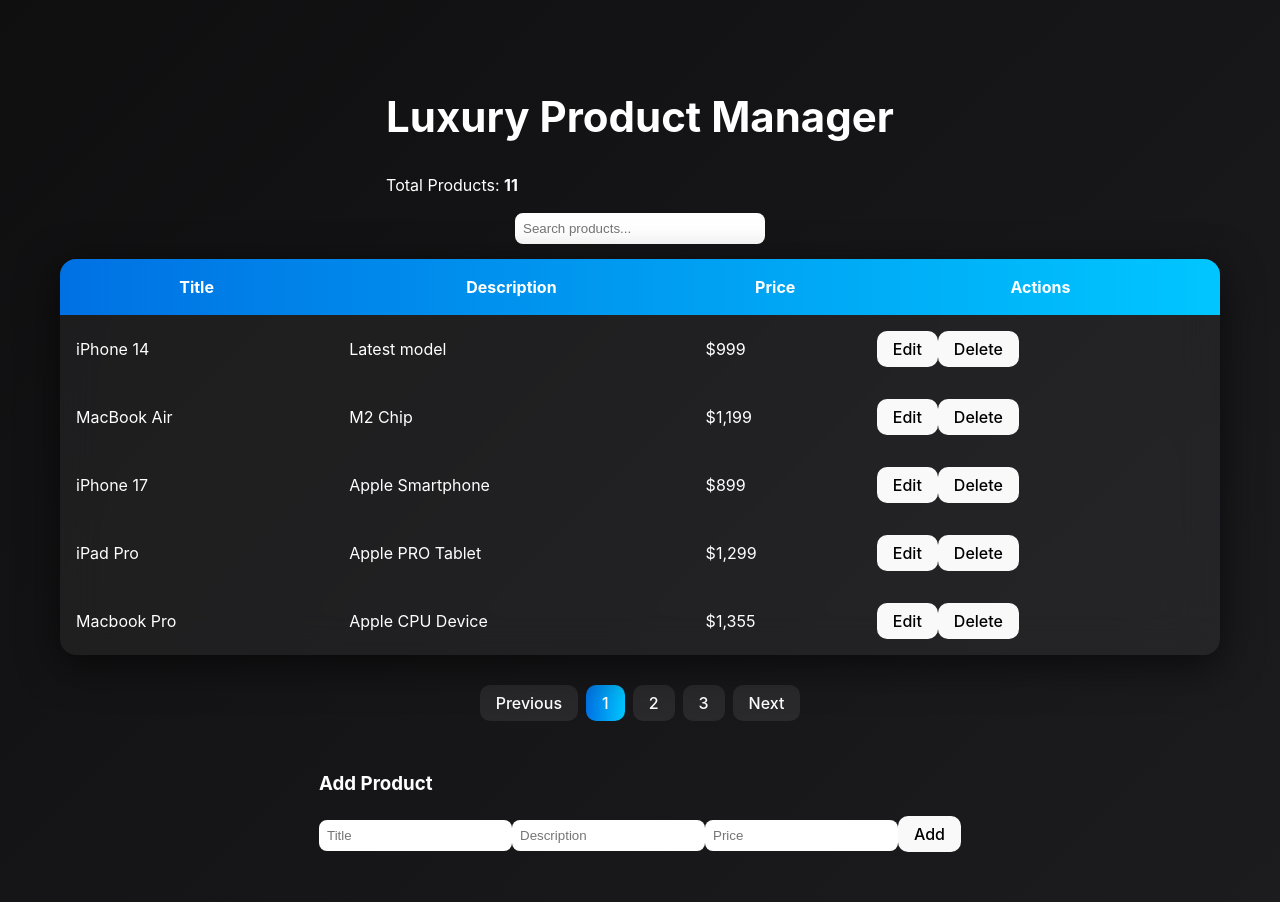
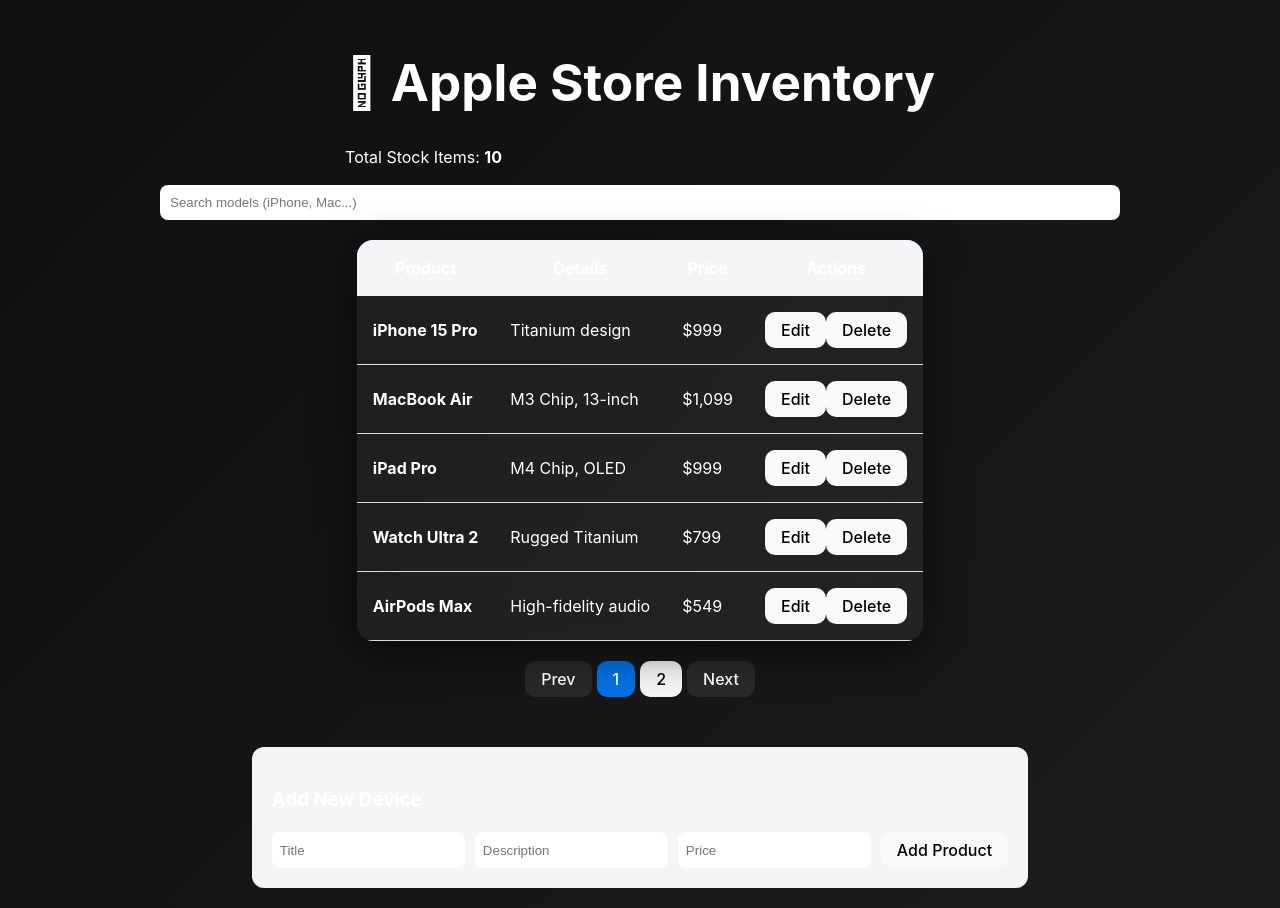
Before and after one commit to henriisaj5-web/reactproject, a React (Vite) app: page / in a window 1280 px wide. Built offline with nearby package versions, Linux system fonts and the light colour scheme; data requests are answered from the project's data file.

Commit message:
fix: resolve port 3000 conflict and fix same-product pagination bug

```diff
--- a/db.json
+++ b/db.json
@@ -1,70 +1,14 @@
 {
   "posts": [
-    {
-      "id": "1",
-      "title": "iPhone 14",
-      "description": "Latest model",
-      "price": 999
-    },
-    {
-      "id": "2",
-      "title": "MacBook Air",
-      "description": "M2 Chip",
-      "price": 1199
-    },
-    {
-      "id": "b1d6",
-      "title": "iPhone 17",
-      "description": "Apple Smartphone",
-      "price": 899
-    },
-    {
-      "id": "7db5",
-      "title": "iPad Pro",
-      "description": "Apple PRO Tablet",
-      "price": 1299
-    },
-    {
-      "id": "4f32",
-      "title": "Macbook Pro",
-      "description": "Apple CPU Device",
-      "price": 1355
-    },
-    {
-      "id": "b9ba",
-      "title": "Airpods Pro",
-      "description": "Apple Headphones",
-      "price": 249
-    },
-    {
-      "id": "b903",
-      "title": "Airpods Max",
-      "description": "Apple Headphones",
-      "price": 255
-    },
-    {
-      "id": "40a0",
-      "title": "Airpods Pro",
-      "description": "Apple Headphones",
-      "price": 249
-    },
-    {
-      "id": "4ae7",
-      "title": "Macbook Pro",
-      "description": "Apple CPU",
-      "price": 1599
-    },
-    {
-      "id": "2dd3",
-      "title": "iPad Air",
-      "description": "Apple Tablet",
-      "price": 999
-    },
-    {
-      "id": "16b0",
-      "title": "Airpods Pro",
-      "description": "Apple headphones",
-      "price": 249
-    }
+    { "id": "1", "title": "iPhone 15 Pro", "description": "Titanium design", "price": 999 },
+    { "id": "2", "title": "MacBook Air", "description": "M3 Chip, 13-inch", "price": 1099 },
+    { "id": "3", "title": "iPad Pro", "description": "M4 Chip, OLED", "price": 999 },
+    { "id": "4", "title": "Watch Ultra 2", "description": "Rugged Titanium", "price": 799 },
+    { "id": "5", "title": "AirPods Max", "description": "High-fidelity audio", "price": 549 },
+    { "id": "6", "title": "Mac Studio", "description": "M2 Max, Desktop", "price": 1999 },
+    { "id": "7", "title": "Apple TV 4K", "description": "Dolby Vision", "price": 129 },
+    { "id": "8", "title": "HomePod", "description": "Siri Speaker", "price": 299 },
+    { "id": "9", "title": "iMac 24-inch", "description": "4.5K Retina Display", "price": 1299 },
+    { "id": "10", "title": "Vision Pro", "description": "Spatial Computing", "price": 3499 }
   ]
 }
--- a/src/App.tsx
+++ b/src/App.tsx
@@ -8,14 +8,15 @@
   price: number;
 }
 
-const API_BASE = "http://localhost:3000/posts";
+const envBase = (import.meta.env.VITE_API_BASE || "http://localhost:3001").replace(/\/$/, "");
+const API_BASE = `${envBase}/posts`;
 const ITEMS_PER_PAGE = 5;
 
 export default function App() {
   const [products, setProducts] = useState<Product[]>([]);
   const [currentPage, setCurrentPage] = useState<number>(1);
   const [totalPages, setTotalPages] = useState<number>(1);
-  const [totalItems, setTotalItems] = useState<number>(0); // Added for visibility
+  const [totalItems, setTotalItems] = useState<number>(0);
   const [loading, setLoading] = useState<boolean>(false);
   const [searchTerm, setSearchTerm] = useState<string>("");
 
@@ -27,31 +28,31 @@
     try {
       setLoading(true);
 
-      const searchQuery = searchTerm ? `&q=${searchTerm}` : "";
-      // Added _total=true which some v1.0 versions use to trigger the header
-      const url = `${API_BASE}?_page=${currentPage}&_limit=${ITEMS_PER_PAGE}${searchQuery}`;
+      const searchQuery = searchTerm ? `&q=${encodeURIComponent(searchTerm)}` : "";
+
+      // UNIVERSAL PAGINATION LOGIC:
+      // We send _page/_limit (Old Server) AND _start/_end (New Server)
+      // One of these WILL work regardless of your json-server version.
+      const start = (currentPage - 1) * ITEMS_PER_PAGE;
+      const end = start + ITEMS_PER_PAGE;
+
+      const url = `${API_BASE}?_page=${currentPage}&_limit=${ITEMS_PER_PAGE}&_start=${start}&_end=${end}${searchQuery}`;
+
+      console.log("Fetching Page:", currentPage, "URL:", url);
 
       const res = await fetch(url);
+      if (!res.ok) throw new Error("Server not responding");
+
       const data = await res.json();
 
-      // Look for the header (standard way)
       const countHeader = res.headers.get("X-Total-Count");
-
       if (countHeader) {
         const total = Number(countHeader);
         setTotalItems(total);
         setTotalPages(Math.ceil(total / ITEMS_PER_PAGE));
       } else {
-        // FALLBACK: If header is missing, we estimate
-        // If we got a full page of results (5), assume there might be another page
-        // If we got fewer than 5, we know we are at the end.
-        if (data.length === ITEMS_PER_PAGE) {
-          setTotalPages(currentPage + 1);
-        } else {
-          setTotalPages(currentPage);
-        }
-        // Set total items to at least what we see
-        setTotalItems(prev => Math.max(prev, (currentPage - 1) * ITEMS_PER_PAGE + data.length));
+        // Fallback for page count
+        setTotalPages(data.length < ITEMS_PER_PAGE ? currentPage : currentPage + 1);
       }
 
       setProducts(data);
@@ -68,26 +69,42 @@
 
   const handleSearch = (e: React.ChangeEvent<HTMLInputElement>) => {
     setSearchTerm(e.target.value);
-    setCurrentPage(1); // Always reset to page 1 when searching
+    setCurrentPage(1);
   };
 
-  // ================= ACTIONS =================
   const addProduct = async () => {
     if (!addForm.title || !addForm.price) return alert("Fill in required fields");
 
-    await fetch(API_BASE, {
+    const newProduct = {
+      id: Date.now().toString(),
+      title: addForm.title,
+      description: addForm.description,
+      price: Number(addForm.price)
+    };
+
+    try {
+      setLoading(true);
+      const response = await fetch(API_BASE, {
         method: "POST",
         headers: { "Content-Type": "application/json" },
-      body: JSON.stringify({ ...addForm, price: Number(addForm.price) }),
+        body: JSON.stringify(newProduct),
       });
 
+      if (response.ok) {
         setAddForm({ title: "", description: "", price: "" });
-    // If we were on page 1, fetchProducts triggers.
-    // If we added the 6th item while on page 1, fetchProducts will now see totalPages = 2
+        setSearchTerm("");
+        setCurrentPage(1);
         fetchProducts();
+      }
+    } catch (err) {
+      alert("Error adding product. Is json-server running on 3001?");
+    } finally {
+      setLoading(false);
+    }
   };
 
   const deleteProduct = async (id: string) => {
+    if(!window.confirm("Delete this item?")) return;
     await fetch(`${API_BASE}/${id}`, { method: "DELETE" });
     fetchProducts();
   };
@@ -103,37 +120,39 @@
   };
 
   return (
-    <div className="container">
+    <div className="container" style={{ padding: '20px', maxWidth: '1000px', margin: '0 auto' }}>
       <header>
-        <h2>Luxury Product Manager</h2>
-        <p>Total Products: <strong>{totalItems}</strong></p>
+        <h1> Apple Store Inventory</h1>
+        <p>Total Stock Items: <strong>{totalItems}</strong></p>
       </header>
 
       <input
         className="search-input"
         type="text"
-        placeholder="Search products..."
+        placeholder="Search models (iPhone, Mac...)"
         value={searchTerm}
         onChange={handleSearch}
+        style={{ width: '100%', padding: '10px', marginBottom: '20px' }}
       />
 
-      <table>
+      <div className="table-container">
+        <table style={{ width: '100%', borderCollapse: 'collapse' }}>
           <thead>
-          <tr>
-            <th>Title</th>
-            <th>Description</th>
+            <tr style={{ background: '#f5f5f7' }}>
+              <th>Product</th>
+              <th>Details</th>
               <th>Price</th>
               <th>Actions</th>
             </tr>
           </thead>
           <tbody>
             {loading ? (
-            <tr><td colSpan={4}>Loading...</td></tr>
+              <tr><td colSpan={4}>Updating...</td></tr>
             ) : products.length === 0 ? (
-            <tr><td colSpan={4}>No results found</td></tr>
+              <tr><td colSpan={4}>Inventory Empty</td></tr>
             ) : (
               products.map((p) => (
-              <tr key={p.id}>
+                <tr key={p.id} style={{ borderBottom: '1px solid #ddd' }}>
                   {editingId === p.id ? (
                     <>
                       <td><input value={editForm.title} onChange={e => setEditForm({...editForm, title: e.target.value})} /></td>
@@ -141,12 +160,12 @@
                       <td><input type="number" value={editForm.price} onChange={e => setEditForm({...editForm, price: e.target.value})} /></td>
                       <td>
                         <button onClick={() => saveEdit(p.id)}>Save</button>
-                      <button onClick={() => setEditingId(null)}>Cancel</button>
+                        <button onClick={() => setEditingId(null)}>X</button>
                       </td>
                     </>
                   ) : (
                     <>
-                    <td>{p.title}</td>
+                      <td><strong>{p.title}</strong></td>
                       <td>{p.description}</td>
                       <td>${p.price.toLocaleString()}</td>
                       <td>
@@ -154,7 +173,7 @@
                           setEditingId(p.id);
                           setEditForm({ title: p.title, description: p.description, price: String(p.price) });
                         }}>Edit</button>
-                      <button onClick={() => deleteProduct(p.id)}>Delete</button>
+                        <button className="delete-btn" onClick={() => deleteProduct(p.id)}>Delete</button>
                       </td>
                     </>
                   )}
@@ -163,41 +182,30 @@
             )}
           </tbody>
         </table>
+      </div>
 
-      {/* PAGINATION SECTION */}
-      <div className="pagination">
-        <button
-          disabled={currentPage === 1 || loading}
-          onClick={() => setCurrentPage(p => p - 1)}
-        >
-          Previous
-        </button>
-
-        {/* Dynamic Page Buttons */}
+      <div className="pagination" style={{ margin: '20px 0', display: 'flex', gap: '5px' }}>
+        <button disabled={currentPage === 1} onClick={() => setCurrentPage(p => p - 1)}>Prev</button>
         {Array.from({ length: totalPages }, (_, i) => i + 1).map(pageNum => (
           <button
             key={pageNum}
-            className={currentPage === pageNum ? "active" : ""}
+            style={{ backgroundColor: currentPage === pageNum ? '#0071e3' : '#f5f5f7', color: currentPage === pageNum ? 'white' : 'black' }}
             onClick={() => setCurrentPage(pageNum)}
           >
             {pageNum}
           </button>
         ))}
-
-        <button
-          disabled={currentPage >= totalPages || loading}
-          onClick={() => setCurrentPage(p => p + 1)}
-        >
-          Next
-        </button>
+        <button disabled={currentPage >= totalPages} onClick={() => setCurrentPage(p => p + 1)}>Next</button>
       </div>
 
-      <div className="add-section">
-        <h3>Add Product</h3>
+      <div className="add-section" style={{ background: '#f5f5f7', padding: '20px', borderRadius: '12px' }}>
+        <h3>Add New Device</h3>
+        <div className="form-group" style={{ display: 'flex', gap: '10px' }}>
           <input placeholder="Title" value={addForm.title} onChange={e => setAddForm({...addForm, title: e.target.value})} />
           <input placeholder="Description" value={addForm.description} onChange={e => setAddForm({...addForm, description: e.target.value})} />
           <input type="number" placeholder="Price" value={addForm.price} onChange={e => setAddForm({...addForm, price: e.target.value})} />
-        <button onClick={addProduct}>Add</button>
+          <button className="add-btn" onClick={addProduct}>Add Product</button>
+        </div>
       </div>
     </div>
   );
```
Also changed, not shown: 1 other file (tests, documents, lock files or other folders). Lines whose indentation alone changed are shown as unchanged.
